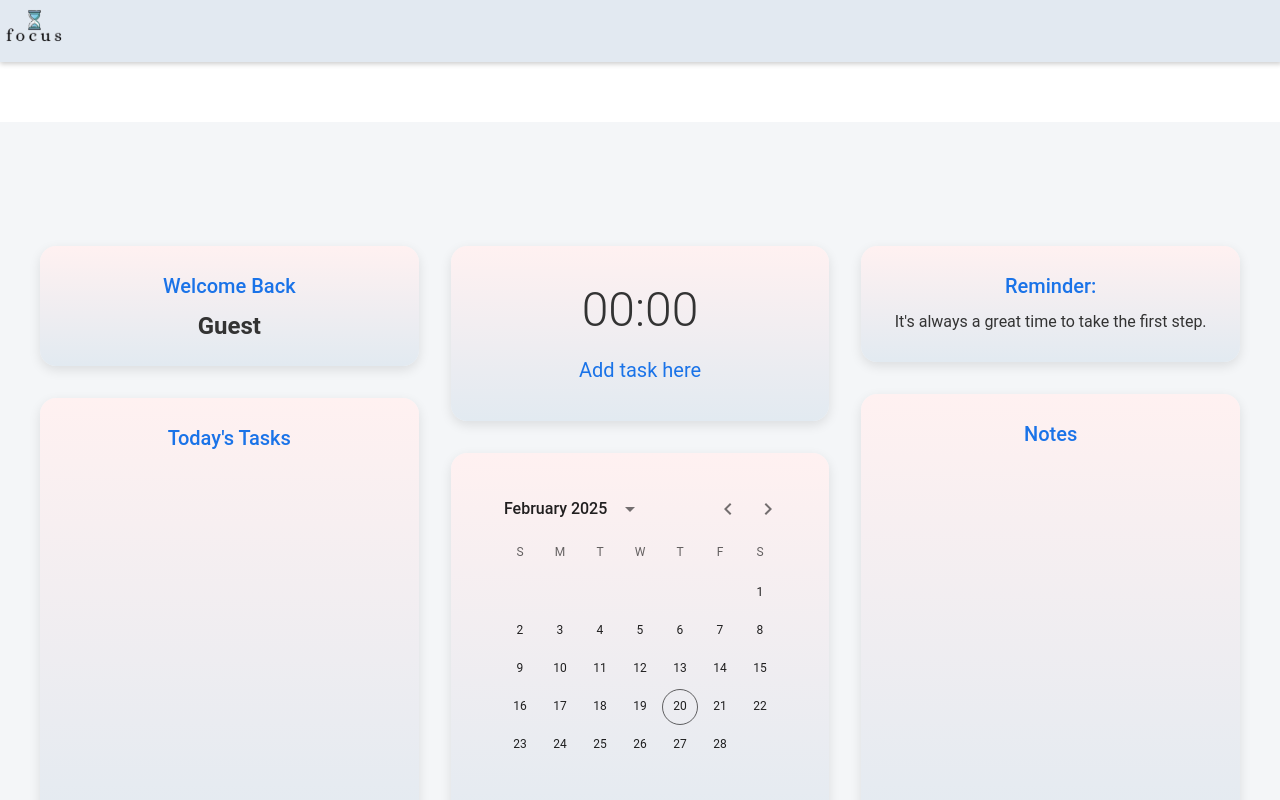
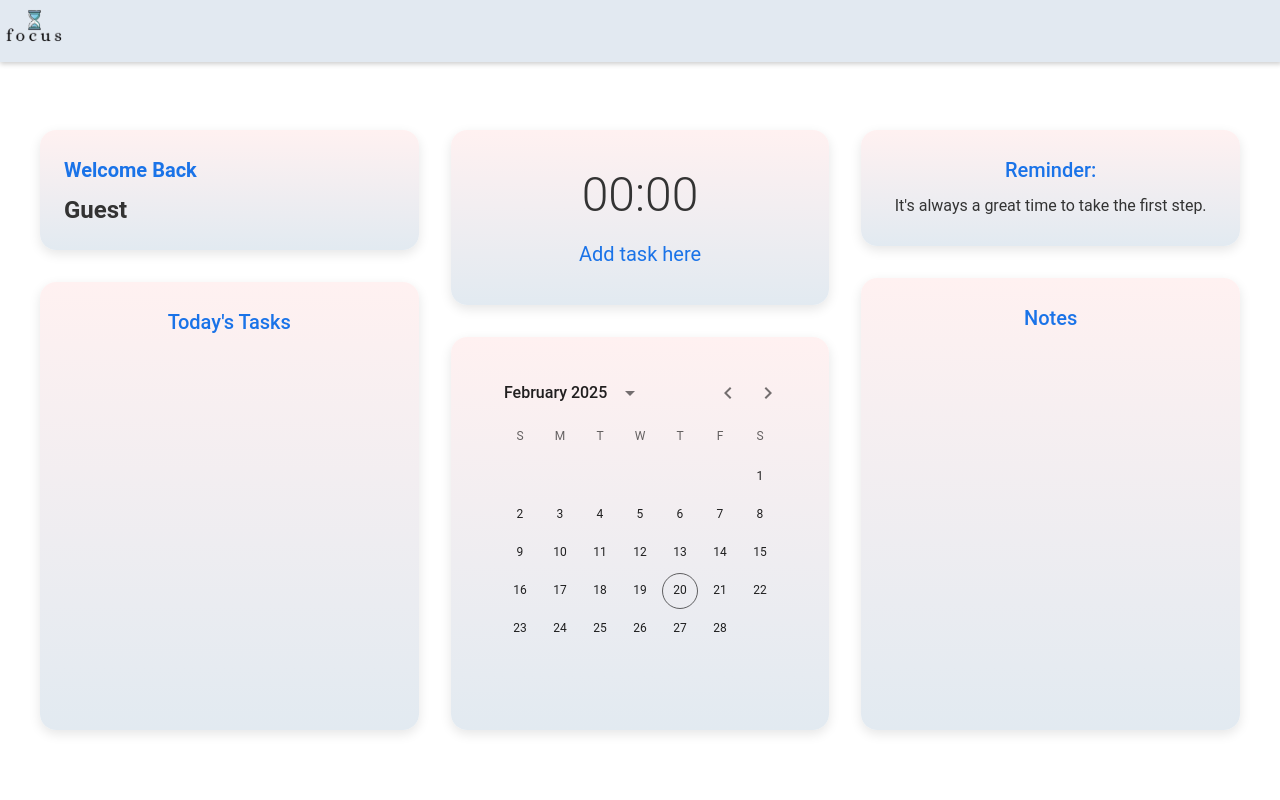
Before and after one commit to priscaolose/Group7_Capstone, a React (Create React App) app in the folder focus-app/: page /dashboard in a window 1280 px wide. Built offline with nearby package versions, Linux system fonts and the light colour scheme; no server answers; the HTML template or start-up script is replaced by a standard one.

Commit message:
further page styling update

```diff
--- a/focus-app/src/Components/Dashboard.js
+++ b/focus-app/src/Components/Dashboard.js
@@ -30,7 +30,7 @@ const theme = createTheme({
   },
   palette: {
     primary: {
-      main: '#1a73e8',
+      main: '#1a73e8', // the blue you had before
     },
     background: {
       default: '#f4f6f8',
@@ -62,11 +62,12 @@ function Dashboard() {
           display: 'flex',
           flexDirection: 'column',
           alignItems: 'center',
-          justifyContent: 'center',
+          justifyContent: 'flex-start', // Adjust to start from the top
           minHeight: '100vh',
           px: isSmallScreen ? 2 : 4,
-          py: 3,
-          backgroundColor: theme.palette.background.default,
+          py: 1,
+          backgroundColor: 'white',
+          overflowY: 'auto', // Enables scrolling when content exceeds viewport
         }}
       >
         {/* Main Content */}
@@ -90,7 +91,7 @@ function Dashboard() {
                 boxShadow: '0 4px 12px rgba(0, 0, 0, 0.1)',
               }}
             >
-              <Typography variant="h6" sx={{ color: theme.palette.primary.main }}>
+              <Typography variant="h6" sx={{ color: theme.palette.primary.main, fontWeight: 'bold', textAlign: 'left' }}>
                 Welcome Back
               </Typography>
               <Typography
@@ -99,6 +100,7 @@ function Dashboard() {
                   mt: 1,
                   color: '#333',
                   fontWeight: 'bold',
+                  textAlign: 'left',
                 }}
               >
                 {user ? user.email : 'Guest'}
```
